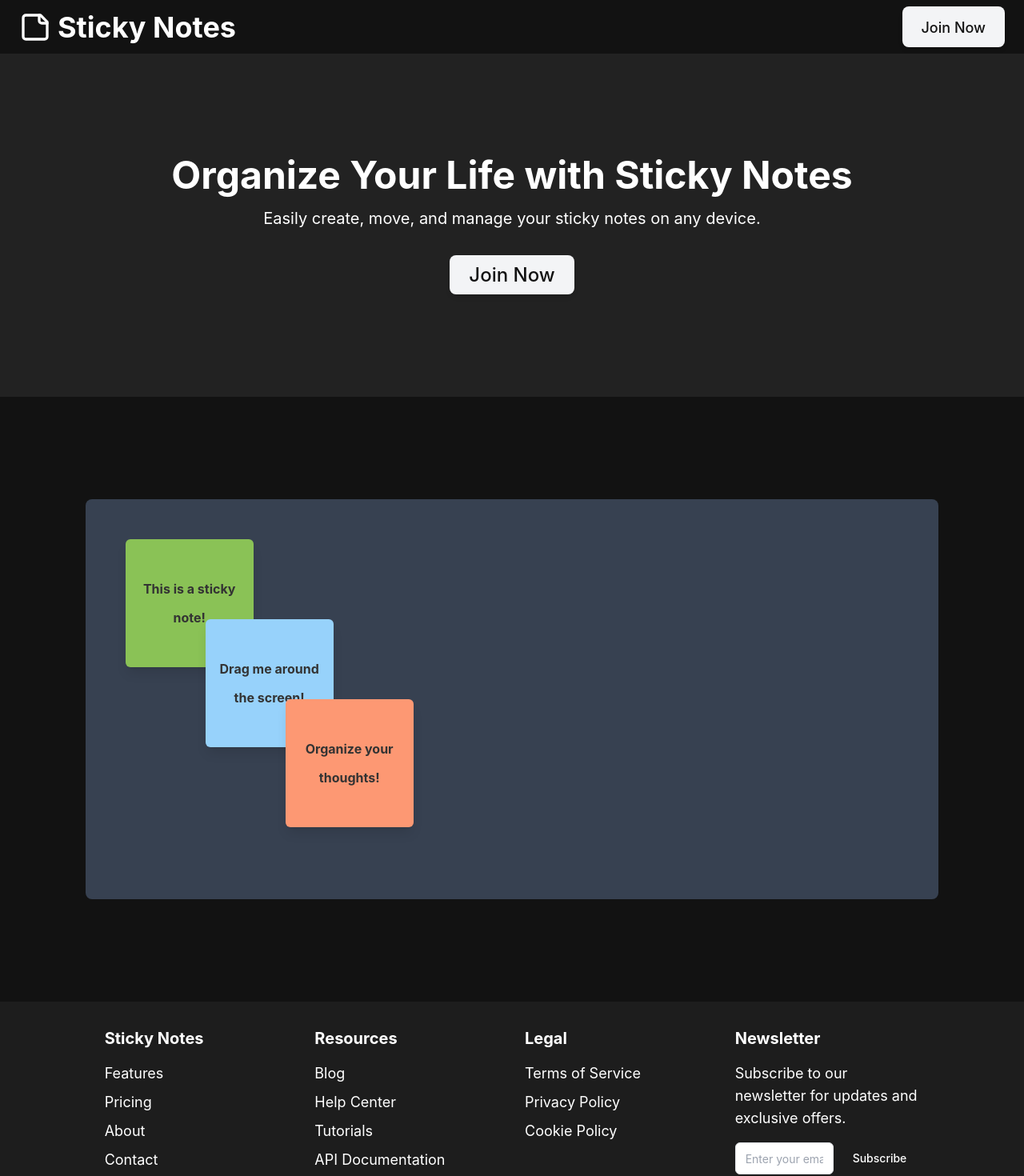
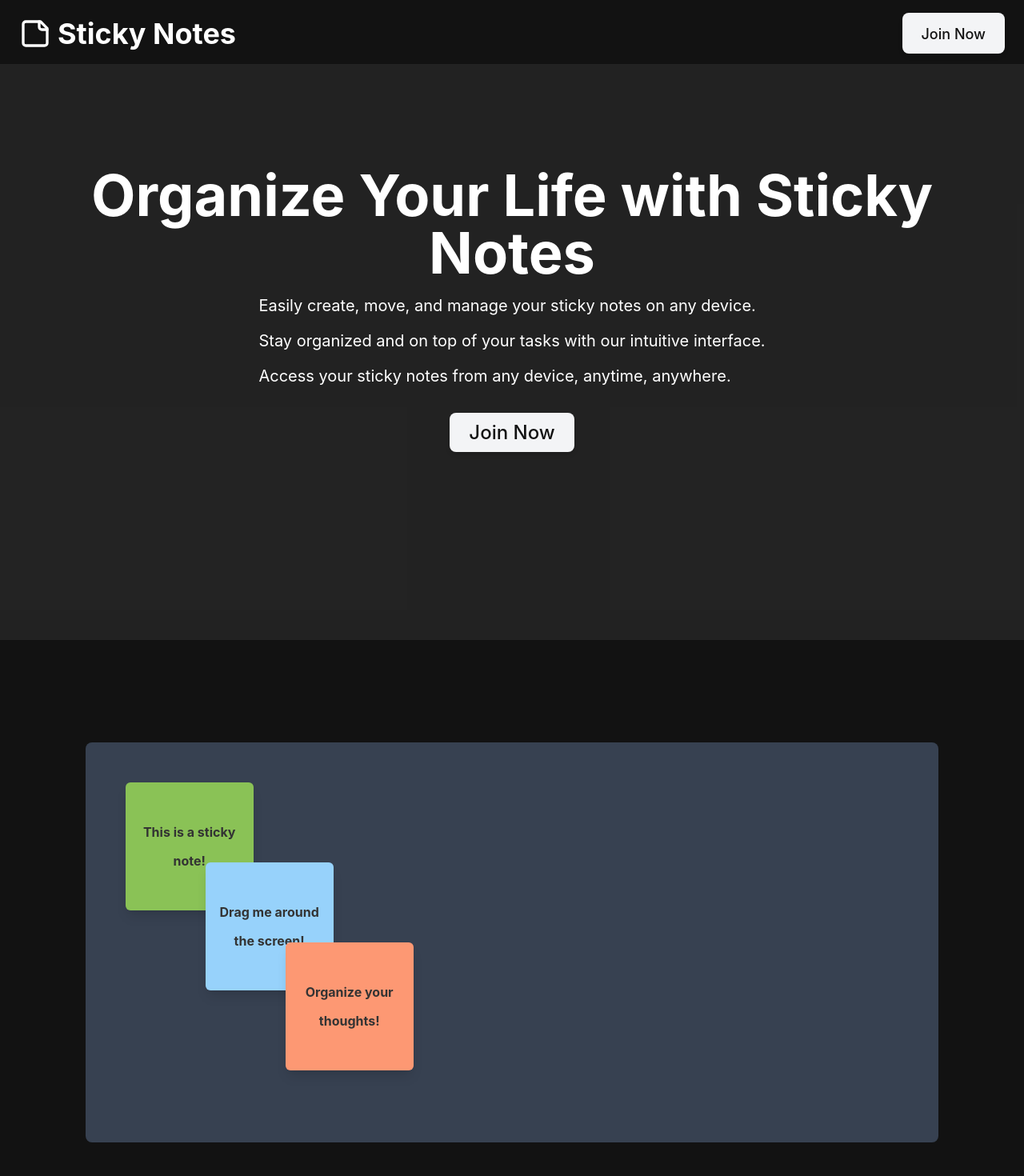
Before and after one commit to Amancodes26/note-management-app, a React (Create React App) app in the folder frontend/: page / in a window 1280 px wide. Shown: the top 1470 px of the page at 80% size. Built offline with nearby package versions, Linux system fonts and the light colour scheme.

Commit message:
ui changes

```diff
--- a/frontend/src/components/ui/Home.js
+++ b/frontend/src/components/ui/Home.js
@@ -1,61 +1,62 @@
-import React, { useRef } from 'react';
-import { motion } from 'framer-motion';
-import { Link } from 'react-router-dom';
+import React, { useRef } from "react";
+import { motion } from "framer-motion";
+import { Link } from "react-router-dom";
+import { useInView } from "react-intersection-observer";
 
 // Define data objects
 const stickyNotes = [
     {
         id: 1,
         position: { x: 50, y: 50 },
-        color: '#8AC256',
-        text: 'This is a sticky note!',
-        textStyle: { color: '#333', fontSize: '16px', fontWeight: 'bold' }
+        color: "#8AC256",
+        text: "This is a sticky note!",
+        textStyle: { color: "#333", fontSize: "16px", fontWeight: "bold" },
     },
     {
         id: 2,
         position: { x: 150, y: 150 },
-        color: '#97d2fb',
-        text: 'Drag me around the screen!',
-        textStyle: { color: '#333', fontSize: '16px', fontWeight: 'bold' }
+        color: "#97d2fb",
+        text: "Drag me around the screen!",
+        textStyle: { color: "#333", fontSize: "16px", fontWeight: "bold" },
     },
     {
         id: 3,
         position: { x: 250, y: 250 },
-        color: '#fd9873',
-        text: 'Organize your thoughts!',
-        textStyle: { color: '#333', fontSize: '16px', fontWeight: 'bold' }
+        color: "#fd9873",
+        text: "Organize your thoughts!",
+        textStyle: { color: "#333", fontSize: "16px", fontWeight: "bold" },
     },
 ];
 
 const footerColumns = [
     {
-        title: 'Sticky Notes',
+        title: "Sticky Notes",
         items: [
-            { href: '/', text: 'Features' },
-            { href: '/', text: 'Pricing' },
-            { href: '/', text: 'About' },
-            { href: '/', text: 'Contact' },
+            { href: "/", text: "Features" },
+            { href: "/", text: "Pricing" },
+            { href: "/", text: "About" },
+            { href: "/", text: "Contact" },
         ],
     },
     {
-        title: 'Resources',
+        title: "Resources",
         items: [
-            { href: '/', text: 'Blog' },
-            { href: '/', text: 'Help Center' },
-            { href: '/', text: 'Tutorials' },
-            { href: '/', text: 'API Documentation' },
+            { href: "/", text: "Blog" },
+            { href: "/", text: "Help Center" },
+            { href: "/", text: "Tutorials" },
+            { href: "/", text: "API Documentation" },
         ],
     },
     {
-        title: 'Legal',
+        title: "Legal",
         items: [
-            { href: '/', text: 'Terms of Service' },
-            { href: '/', text: 'Privacy Policy' },
-            { href: '/', text: 'Cookie Policy' },
+            { href: "/", text: "Terms of Service" },
+            { href: "/", text: "Privacy Policy" },
+            { href: "/", text: "Cookie Policy" },
         ],
     },
     {
-        title: 'Newsletter',
+        title: "Newsletter",
         items: [],
         newsletter: true,
     },
@@ -64,9 +65,22 @@ const footerColumns = [
 const Home = () => {
     const containerRef = useRef(null);
 
+    const { ref: headerRef, inView: headerInView } = useInView({
+        triggerOnce: true,
+        threshold: 0.1,
+    });
+    const { ref: mainRef, inView: mainInView } = useInView({
+        triggerOnce: true,
+        threshold: 0.1,
+    });
+    const { ref: footerRef, inView: footerInView } = useInView({
+        triggerOnce: true,
+        threshold: 0.1,
+    });
+
     return (
         <div className="flex flex-col min-h-[100dvh]">
-            <header className="bg-[#121212] text-[#fff] py-2 px-4 md:px-6">
+            <header className="bg-[#121212] text-[#fff] py-4 px-4 md:px-6 min-h-20">
                 <div className="container mx-auto flex items-center justify-between">
                     <Link className="flex items-center gap-2" to="/">
                         <svg
@@ -79,75 +93,122 @@ const Home = () => {
                             strokeWidth="2"
                             strokeLinecap="round"
                             strokeLinejoin="round"
-                            className="h-6 w-6 sm:h-8 sm:w-8 md:h-10 md:w-10"
-                        >
+                            className="h-6 w-6 sm:h-8 sm:w-8 md:h-10 md:w-10">
                             <path d="M16 3H5a2 2 0 0 0-2 2v14a2 2 0 0 0 2 2h14a2 2 0 0 0 2-2V8Z"></path>
                             <path d="M15 3v4a2 2 0 0 0 2 2h4"></path>
                         </svg>
-                        <span className="text-xl md:text-4xl sm:text-2xl font-bold">Sticky Notes</span>
+                        <span className="text-xl md:text-4xl sm:text-2xl font-bold">
+                            Sticky Notes
+                        </span>
                     </Link>
                     <div className="px-2 py-1 bg-gray-100 text-[#121212] inline-block rounded-lg shadow-md">
-                        <Link to='/login' className="inline-flex items-center justify-center whitespace-nowrap rounded-md text-lg font-medium ring-offset-background transition-colors focus-visible:outline-none focus-visible:ring-2 focus-visible:ring-ring focus-visible:ring-offset-2 disabled:pointer-events-none disabled:opacity-50 bg-primary text-primary-foreground hover:bg-primary/90 h-10 px-4 py-2">
+                        <Link
+                            to="/login"
+                            className="inline-flex items-center justify-center whitespace-nowrap rounded-md text-lg font-medium ring-offset-background transition-colors focus-visible:outline-none focus-visible:ring-2 focus-visible:ring-ring focus-visible:ring-offset-2 disabled:pointer-events-none disabled:opacity-50 bg-primary text-primary-foreground hover:bg-primary/90 h-10 px-4 py-2">
                             Join Now
                         </Link>
                     </div>
                 </div>
             </header>
             <main className="flex-1">
-                <section className="bg-[#121212ed] text-[#fff] py-12 md:py-24 lg:py-32">
-                    <div className="container mx-auto px-4 md:px-6 text-center">
-                        <h1 className="text-3xl md:text-5xl font-bold mb-4">
+                <section className="bg-[#121212ed] text-[#fff] py-12 md:py-24 lg:py-32 min-h-[calc(100svh-5rem)]">
+                    <motion.div
+                        className="container mx-auto px-4 md:px-6 text-center"
+                        ref={headerRef}
+                        initial={{ opacity: 0, y: 50 }}
+                        animate={headerInView ? { opacity: 1, y: 0 } : {}}
+                        transition={{ duration: 1.2 }}>
+                        <h1 className="text-3xl md:text-7xl font-bold mb-4">
                             Organize Your Life with Sticky Notes
                         </h1>
+                        <motion.div
+                            initial={{ opacity: 0, x: -50 }}
+                            animate={headerInView ? { opacity: 1, x: 0 } : {}}
+                            transition={{ duration: 1.2 }}>
+                            <div className="inline-block text-left">
+                                <p className="text-muted-foreground text-lg md:text-xl mb-4">
+                                    Easily create, move, and manage your sticky
+                                    notes on any device.
+                                </p>
+                                <p className="text-muted-foreground text-lg md:text-xl mb-4">
+                                    Stay organized and on top of your tasks with
+                                    our intuitive interface.
+                                </p>
                                 <p className="text-muted-foreground text-lg md:text-xl mb-8">
-                            Easily create, move, and manage your sticky notes on any device.
+                                    Access your sticky notes from any device,
+                                    anytime, anywhere.
                                 </p>
-                        <div className="px-2 py-1 bg-gray-100 text-[#121212] inline-block rounded-lg shadow-md max-w-xs mx-auto">
-                            <Link to='/login' className="inline-flex items-center justify-center whitespace-nowrap rounded-md text-2xl font-medium ring-offset-background transition-colors focus-visible:outline-none focus-visible:ring-2 focus-visible:ring-ring focus-visible:ring-offset-2 disabled:pointer-events-none disabled:opacity-50 bg-primary text-primary-foreground hover:bg-primary/90 h-10 px-4 py-2">
+                            </div>
+                        </motion.div>
+                        <div className="px-2 py-1 bg-gray-100 text-[#121212] inline-block rounded-lg shadow-md max-w-xs mx-auto mb-8">
+                            <Link
+                                to="/login"
+                                className="inline-flex items-center justify-center whitespace-nowrap rounded-md text-2xl font-medium ring-offset-background transition-colors focus-visible:outline-none focus-visible:ring-2 focus-visible:ring-ring focus-visible:ring-offset-2 disabled:pointer-events-none disabled:opacity-50 bg-primary text-primary-foreground hover:bg-primary/90 h-10 px-4 py-2">
                                 Join Now
                             </Link>
                         </div>
-                    </div>
+                    </motion.div>
                 </section>
+
                 <section className="py-12 md:py-24 lg:py-32 bg-[#121212] text-[#fff]">
-                    <div
-                        ref={containerRef}
+                    <motion.div
+                        ref={mainRef}
                         className="relative w-10/12 mx-auto h-[500px] bg-gray-700 rounded-lg overflow-hidden"
-                    >
+                        initial={{ opacity: 0 }}
+                        animate={mainInView ? { opacity: 1 } : {}}
+                        transition={{ duration: 1.2 }}>
+                        <div ref={containerRef} className="w-full h-full">
                             {stickyNotes.map((note) => (
                                 <motion.div
                                     key={note.id}
                                     className="absolute w-40 h-40 rounded-md shadow-lg p-4 cursor-move flex justify-center items-center"
                                     style={{
                                         backgroundColor: note.color,
-                                    x: note.position.x,
-                                    y: note.position.y,
+                                        top: note.position.y,
+                                        left: note.position.x,
                                         color: note.textStyle.color,
                                         fontSize: note.textStyle.fontSize,
-                                    fontWeight: note.textStyle.fontWeight
+                                        fontWeight: note.textStyle.fontWeight,
                                     }}
                                     drag
                                     dragConstraints={containerRef}
                                     dragElastic={0.1}
-                            >
-                                <p style={{ color: note.textStyle.color, fontSize: note.textStyle.fontSize, fontWeight: note.textStyle.fontWeight }}>
+                                    initial={{ scale: 0 }}
+                                    animate={mainInView ? { scale: 1 } : {}}
+                                    transition={{ duration: 1.2 }}>
+                                    <p
+                                        style={{
+                                            color: note.textStyle.color,
+                                            fontSize: note.textStyle.fontSize,
+                                            fontWeight:
+                                                note.textStyle.fontWeight,
+                                        }}>
                                         {note.text}
                                     </p>
                                 </motion.div>
                             ))}
                         </div>
+                    </motion.div>
                 </section>
             </main>
             <footer className="bg-[#121212f3] text-[#fff] py-8">
                 <div className="container mx-auto px-4 md:px-6 w-10/12">
-                    <div className="grid grid-cols-1 sm:grid-cols-2 lg:grid-cols-4 gap-8 text-left">
+                    <motion.div
+                        className="grid grid-cols-1 sm:grid-cols-2 lg:grid-cols-4 gap-8 text-left"
+                        ref={footerRef}
+                        initial={{ opacity: 0 }}
+                        animate={footerInView ? { opacity: 1 } : {}}
+                        transition={{ duration: 1.2 }}>
                         {footerColumns.map((column, index) => (
                             <div key={index}>
-                                <p className="text-xl font-bold mb-4">{column.title}</p>
+                                <p className="text-xl font-bold mb-4">
+                                    {column.title}
+                                </p>
                                 {column.newsletter ? (
                                     <>
                                         <p className="text-muted-foreground mb-4 text-lg">
-                                            Subscribe to our newsletter for updates and exclusive offers.
+                                            Subscribe to our newsletter for
+                                            updates and exclusive offers.
                                         </p>
                                         <form className="flex gap-2">
                                             <input
@@ -157,8 +218,7 @@ const Home = () => {
                                             />
                                             <button
                                                 className="inline-flex items-center justify-center whitespace-nowrap rounded-md text-sm font-medium ring-offset-background transition-colors focus-visible:outline-none focus-visible:ring-2 focus-visible:ring-ring focus-visible:ring-offset-2 disabled:pointer-events-none disabled:opacity-50 bg-primary text-primary-foreground hover:bg-primary/90 h-10 px-4 py-2"
-                                                type="submit"
-                                            >
+                                                type="submit">
                                                 Subscribe
                                             </button>
                                         </form>
@@ -167,7 +227,9 @@ const Home = () => {
                                     <ul className="space-y-2 text-lg">
                                         {column.items.map((item, i) => (
                                             <li key={i}>
-                                                <Link className="hover:underline" to='/'>
+                                                <Link
+                                                    className="hover:underline"
+                                                    to={item.href}>
                                                     {item.text}
                                                 </Link>
                                             </li>
@@ -176,7 +238,7 @@ const Home = () => {
                                 )}
                             </div>
                         ))}
-                    </div>
+                    </motion.div>
                     <div className="mt-8 text-center text-muted-foreground text-base">
                         © 2024 Sticky Notes. All rights reserved.
                     </div>
```
Also changed, not shown: 1 other file (tests, documents, lock files or other folders). Lines whose indentation alone changed are shown as unchanged.
